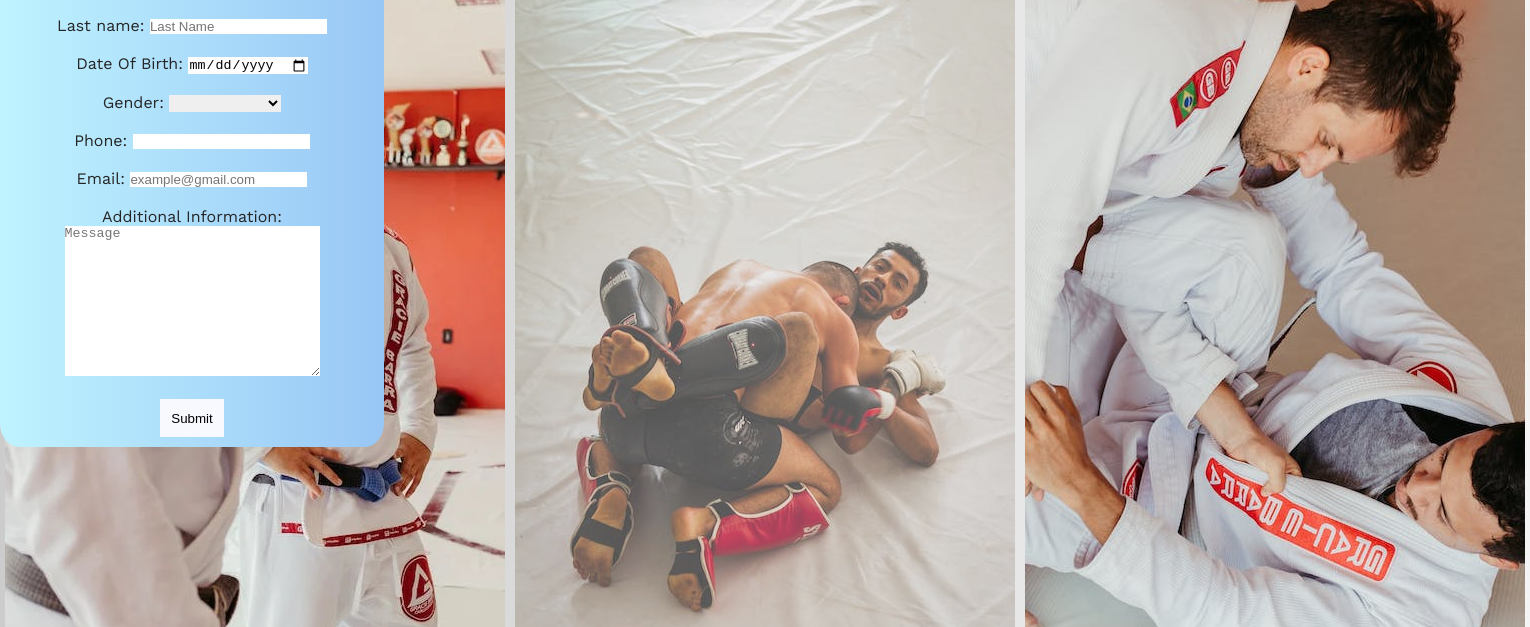
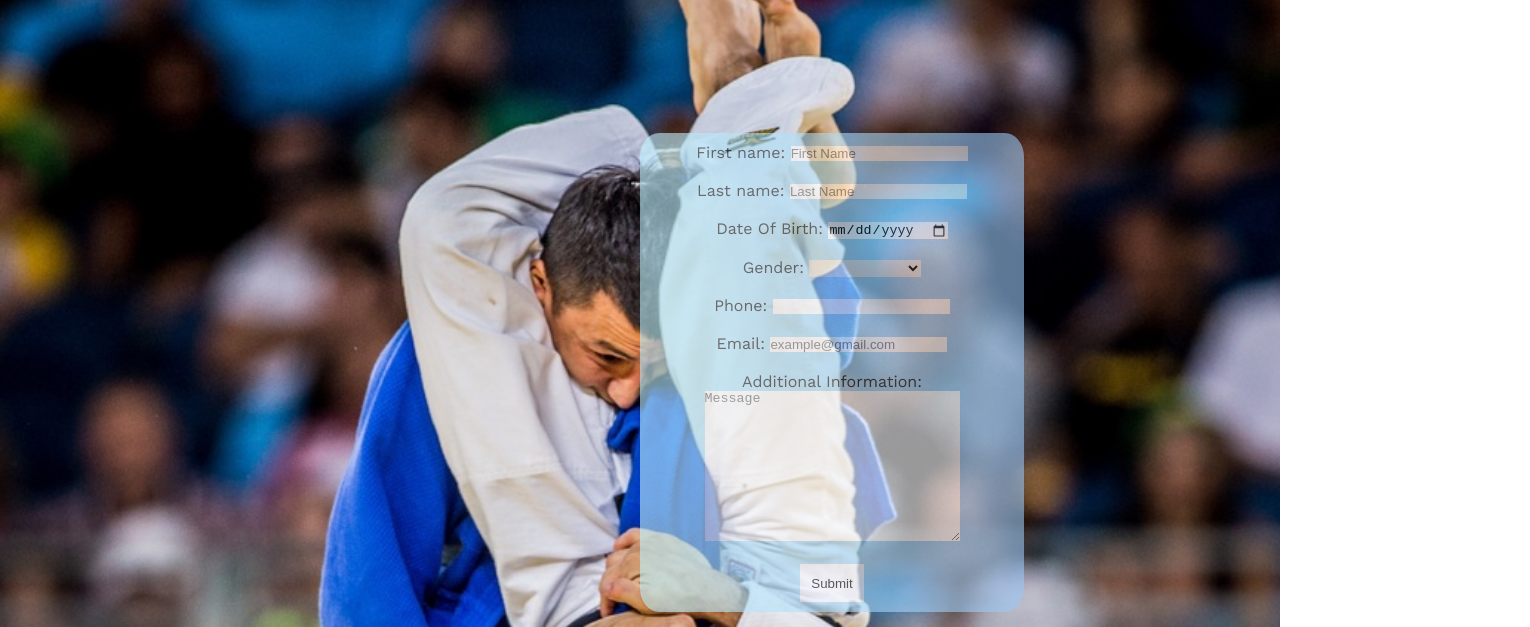
Before and after one commit to kdeane87/Kimura-jiu-jitsu, a plain HTML site: page trial-class.html in a window 1280 px wide. Shown: the part 107-734 px from the top of the page, 1530 px wide, since content can reach past the window. Drawn offline with nearby package versions, Linux system fonts and the light colour scheme; a web font is replaced by a local one.

Commit message:
Add new background image to trial-class page

```diff
--- a/assets/css/style.css
+++ b/assets/css/style.css
@@ -175,8 +175,9 @@ td {
 
 form {
     position: fixed;
-    margin-left: auto;
-    margin-right: auto;
+    top: 30%;
+    left: 50%;
+    right: 50%;
     text-align: center;
     display: block;
     width: 30%;
@@ -184,6 +185,7 @@ form {
     padding-top: 10px;
     padding-bottom: 10px;
     border-radius: 5%;
+    opacity: 0.6;
 }
 
 #form-submit {
@@ -194,6 +196,10 @@ form {
 #form-submit:hover {
     background-color: #252525;
     color: ghostwhite;
+}
+
+#trial-image {
+    width: 100%;
 }
 
 .row {
--- a/trial-class.html
+++ b/trial-class.html
@@ -65,20 +65,9 @@
         </form>
 
     </section>
-    <section>
-        <div class="row">
-            <div class="column">
-                <img src="assets/images/pexels-photo-15545731.webp" alt="Two men talking">
-            </div>
-            <div class="column">
-                <img src="assets/images/pexels-photo-5424743.jpeg" alt="Men fighting in mma cage" id="mma">
-            </div>
-            <div class="column">
-                <img src="assets/images/pexels-photo-15545732.jpeg" alt="Two men grappling">
-            </div>
-
-        </div>
-    </section>
+    <div>
+        <img src="assets/images/sports-judo-martial-arts-grappling-combat-sport-individual-sports-153677-pxhere.com.jpg" alt="Two men at grappling competition" id="trial-image">
+    </div>
     <section>
 
     </section>
```
Also changed, not shown: assets/images/sports-judo-martial-arts-grappling-combat-sport-individual-sports-153677-pxhere.com.jpg (added).
